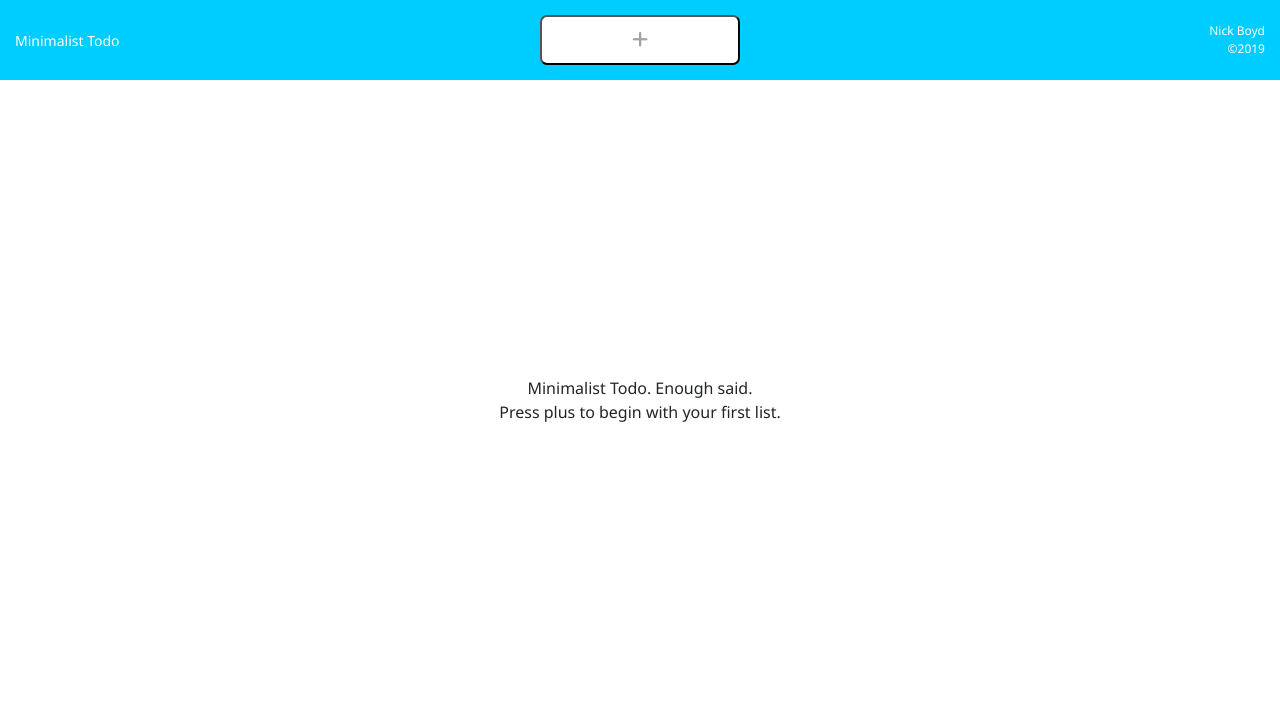
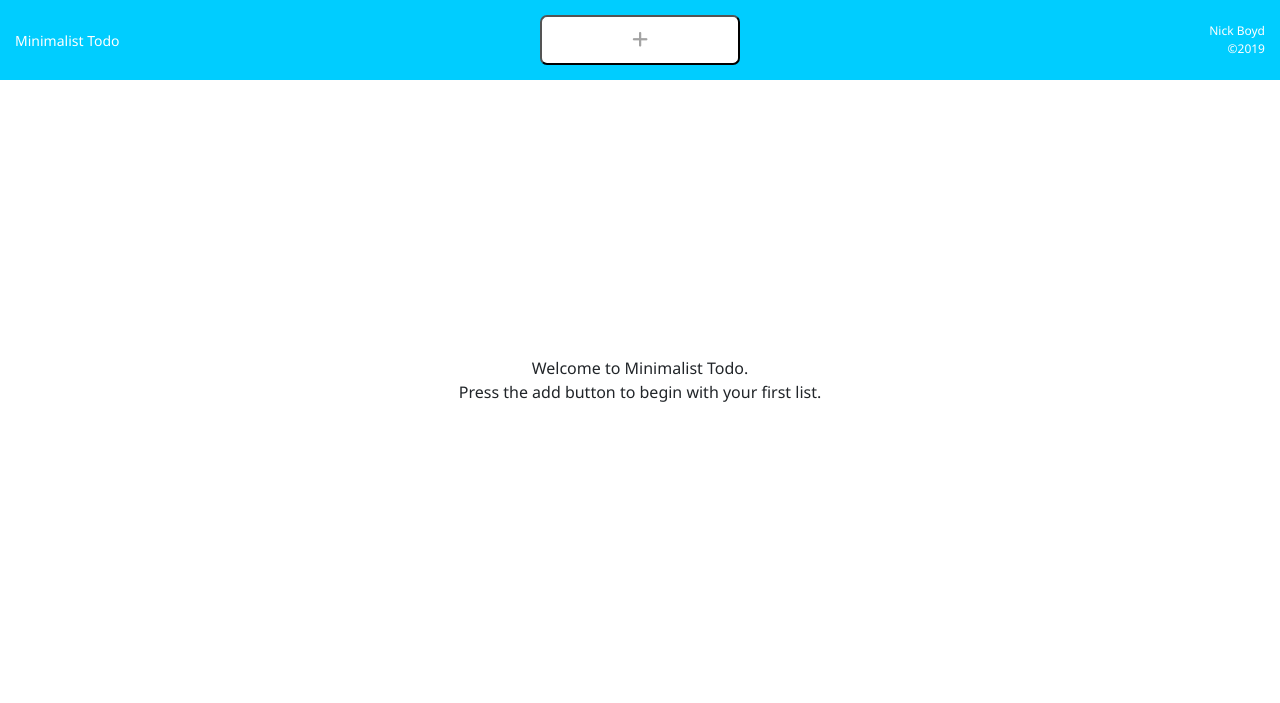
Before and after one commit to nickjohnboyd/todo-app, a website: page index.html in a window 1280 px wide. Drawn offline with nearby package versions, Linux system fonts and the light colour scheme.

Commit message:
fixed issue with start info not going away

```diff
--- a/index.html
+++ b/index.html
@@ -48,6 +48,7 @@
 		</div>
 
 		<div class="content">
+			<div class="start-cont"></div>
 			<div class="container all-lists">
 					<!-- All Lists -->
 			</div>
--- a/js/action.js
+++ b/js/action.js
@@ -140,12 +140,13 @@ function printPage() {
     $(".all-lists").html("");
 
     if(myLists.collection.length == 0) {
-        $(".content").append(`
-            <div class="start-cont">
-				<div class="start-info">Minimalist Todo. Enough said.</div>
-				<div class="start-info">Press plus to begin with your first list.</div>
-			</div>
-        `);
+        let startInfo = `
+            <div class="start-info">Welcome to Minimalist Todo.</div>
+            <div class="start-info">Press the add button to begin with your first list.</div>
+        `;
+        $(".start-cont").append(startInfo);
+    } else {
+        $(".start-cont").remove();
     }
 
     for (let i = 0; i < myLists.collection.length; i++) {
```
